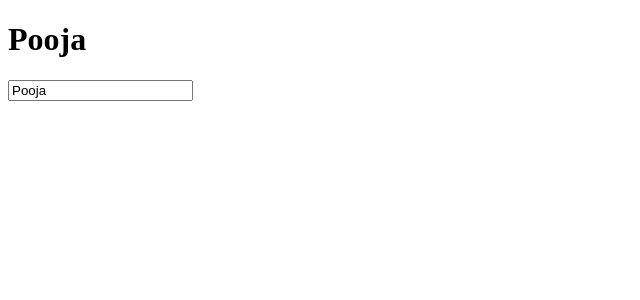
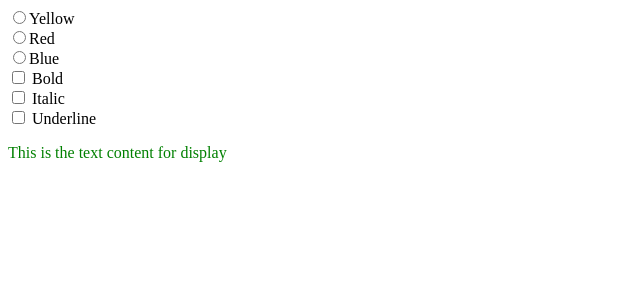
Before and after one commit to poojapatel004/application, a React (Vite) app: page / in a window 1280 px wide. Shown: the top 300 px of the page, without its empty margins (0-640 px from the left). Built offline with nearby package versions, Linux system fonts and the light colour scheme.

Commit message:
hook_examplae

```diff
--- a/src/lec0601/hookExmp2.jsx
+++ b/src/lec0601/hookExmp2.jsx
@@ -2,6 +2,7 @@
 
 function StateExample2(){
     const [name, setNmae]=useState("Pooja");
+    const [age, setAge]=useState(25);
     return(
         <div>
             <h1>{name}</h1>
@@ -9,6 +10,12 @@
             <input type="text"
             value={name}
             onChange={(e)=>setNmae(e.target.value)} />
+            <br /><br /><br />
+            <h1>{age}</h1>
+            <input type=""
+            value={age}
+            onChange={(e)=>setAge(e.target.value)} />
+
         </div>
         </div>
     )
--- /dev/null
+++ b/src/lec0601/hookExmp3.jsx
@@ -0,0 +1,48 @@
+import { useState } from "react";
+function HookExmp3() {
+  const [color, setColor] = useState("green");
+  const [bld, setBld] = useState(100);
+  const [itl, setItl] = useState("");
+  const [txtdec, setTxtDec] = useState("");
+  return (
+    <div>
+      <input type="radio" name="color" onChange={() => setColor("Yellow")} />
+      {"Yellow"}
+      <br />
+      <input type="radio" name="color" onChange={() => setColor("Red")} />
+      {"Red"}
+      <br />
+      <input type="radio" name="color" onChange={() => setColor("Blue")} />
+      {"Blue"}
+      <br />
+      <input
+        type="checkbox"
+        onChange={(e) => setBld(e.target.checked ? 900 : 100)}
+      />{" "}
+      {"Bold"}
+      <br />
+      <input
+        type="checkbox"
+        onChange={(e) => setItl(e.target.checked ? "italic" : "")}
+      />{" "}
+      {"Italic"}
+      <br />
+      <input
+        type="checkbox"
+        onChange={(e) => setTxtDec(e.target.checked ? "underline" : "")}
+      />{" "}
+      {"Underline"}
+      <p
+        style={{
+          color: color,
+          fontWeight: bld,
+          fontStyle: itl,
+          textDecoration: txtdec,
+        }}
+      >
+        This is the text content for display
+      </p>
+    </div>
+  );
+}
+export default HookExmp3;
--- a/src/main.jsx
+++ b/src/main.jsx
@@ -1,10 +1,10 @@
 import { StrictMode } from "react";
 import { createRoot } from "react-dom/client";
-import StateExample2 from './lec0601/hookExmp2';
+import HookExmp3 from './lec0601/hookExmp3';
 
 
 createRoot(document.getElementById("root")).render(
   <StrictMode>
-    <StateExample2/>
+    <HookExmp3/>
   </StrictMode>
 );
```
